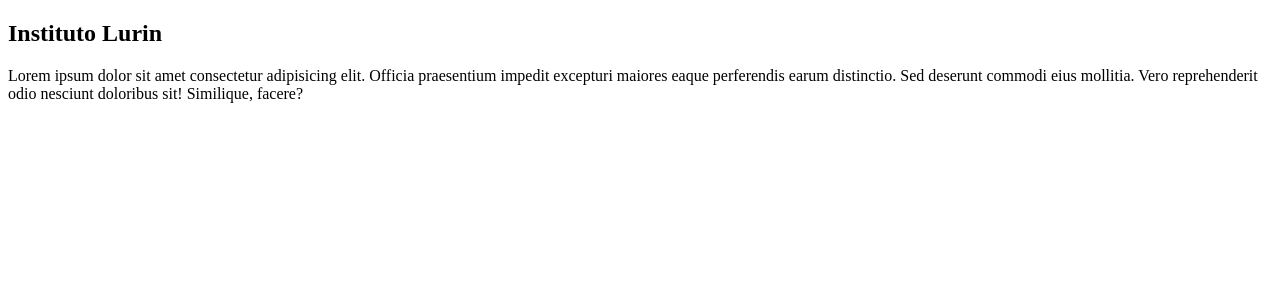
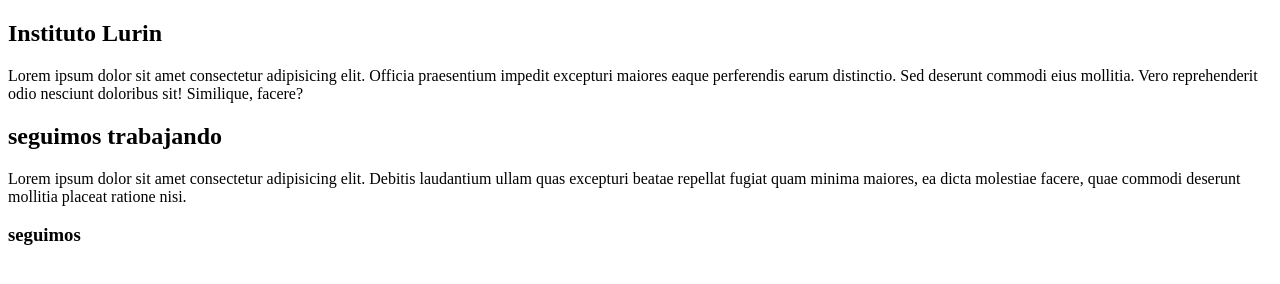
Before and after one commit to Cristhianmca/practicando, a plain HTML site: page index.html in a window 1280 px wide. Drawn offline with Linux system fonts and the light colour scheme.

Commit message:
new change

```diff
--- a/index.html
+++ b/index.html
@@ -9,6 +9,9 @@
     <section>
         <h1>Instituto Lurin</h1>
         <p>Lorem ipsum dolor sit amet consectetur adipisicing elit. Officia praesentium impedit excepturi maiores eaque perferendis earum distinctio. Sed deserunt commodi eius mollitia. Vero reprehenderit odio nesciunt doloribus sit! Similique, facere?</p>
+        <h2>seguimos trabajando</h2>
+        <p>Lorem ipsum dolor sit amet consectetur adipisicing elit. Debitis laudantium ullam quas excepturi beatae repellat fugiat quam minima maiores, ea dicta molestiae facere, quae commodi deserunt mollitia placeat ratione nisi.</p>
+        <h3>seguimos</h3>
     </section>
 </body>
 </html>
```
